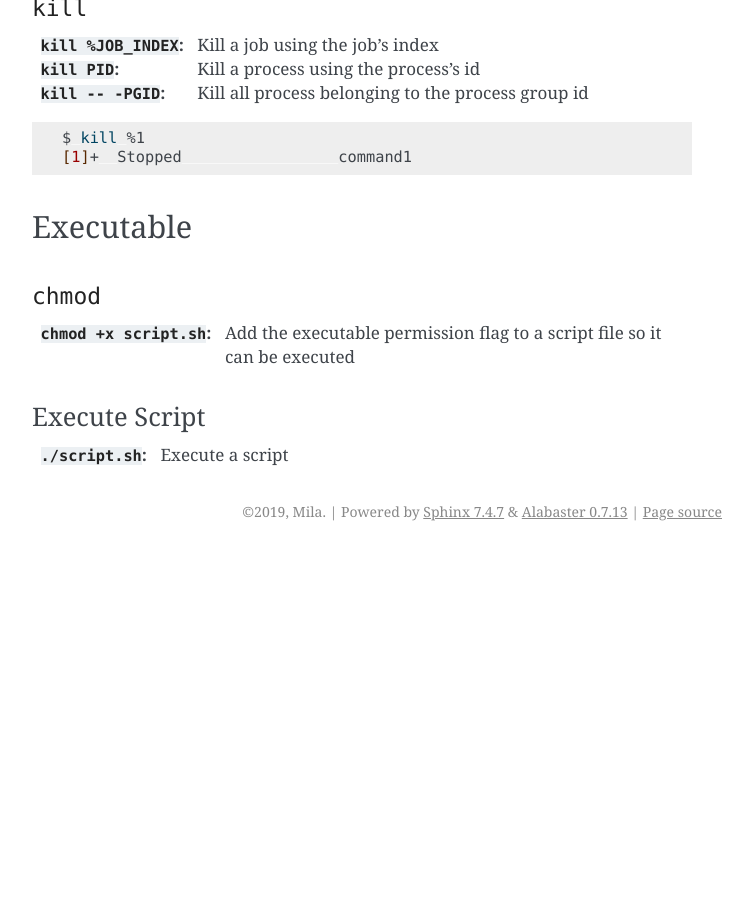
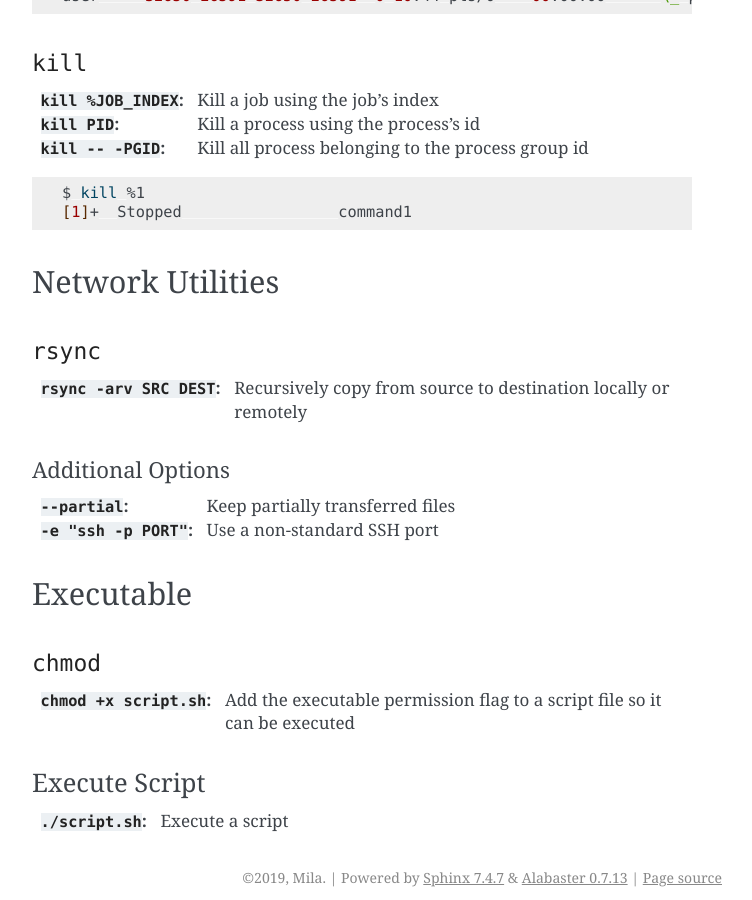
Before and after one commit to satyaog/cli-cheatsheet, a Sphinx documentation site: the page built from docs/source/index.rst, in a window 1280 px wide and 900 px high, scrolled down 4162 px. Shown: the whole window, without its empty margins (388-1140 px from the left). Built offline with Sphinx 7.4.7, drawn with Linux system fonts in a browser that asks for light colours; before the commit the page ends 4713 px from its top, so only the background shows below that; some of the changed text lies outside the part shown.

Commit message:
Add rsync

```diff
--- a/docs/source/index.rst
+++ b/docs/source/index.rst
@@ -15,6 +15,7 @@ Command Line Cheat Sheet
      - `Help`_
      - `Disk Usage`_
      - `Session Utilities`_
+     - `Network Utilities`_
      - `Executable`_
    * - | `ls`_
        | `cd`_
@@ -32,6 +33,7 @@ Command Line Cheat Sheet
        | `bg`_
        | `ps`_
        | `kill`_
+     - | `rsync`_
      - | `chmod`_
        | `Execute Script`_
 
@@ -175,12 +177,13 @@ single screen.
 :``tmux list``:   List active sessions
 :``tmux attach -t SESSION_INDEX``: Attach to a detached session
 
-* Inside a tmux terminal:
+Inside a tmux terminal
+^^^^^^^^^^^^^^^^^^^^^^
 
-  :Ctrl+b+%: Opens a new panel
-  :Ctrl+b+Left, Right: Change to the left or right panel
-  :Ctrl+b+x: Closes the current panel
-  :Ctrl+b+d: Detach the current window
+:Ctrl+b+%: Opens a new panel
+:Ctrl+b+Left, Right: Change to the left or right panel
+:Ctrl+b+x: Closes the current panel
+:Ctrl+b+d: Detach the current window
 
 ``nohup``
 =========
@@ -242,6 +245,20 @@ Ctrl+Z
     $ kill %1
     [1]+  Stopped                 command1
 
+Network Utilities
+*****************
+
+``rsync``
+=========
+
+:``rsync -arv SRC DEST``: Recursively copy from source to destination locally or remotely
+
+Additional Options
+^^^^^^^^^^^^^^^^^^
+
+:``--partial``: Keep partially transferred files
+:``-e "ssh -p PORT"``: Use a non-standard SSH port
+
 Executable
 **********
 
```
